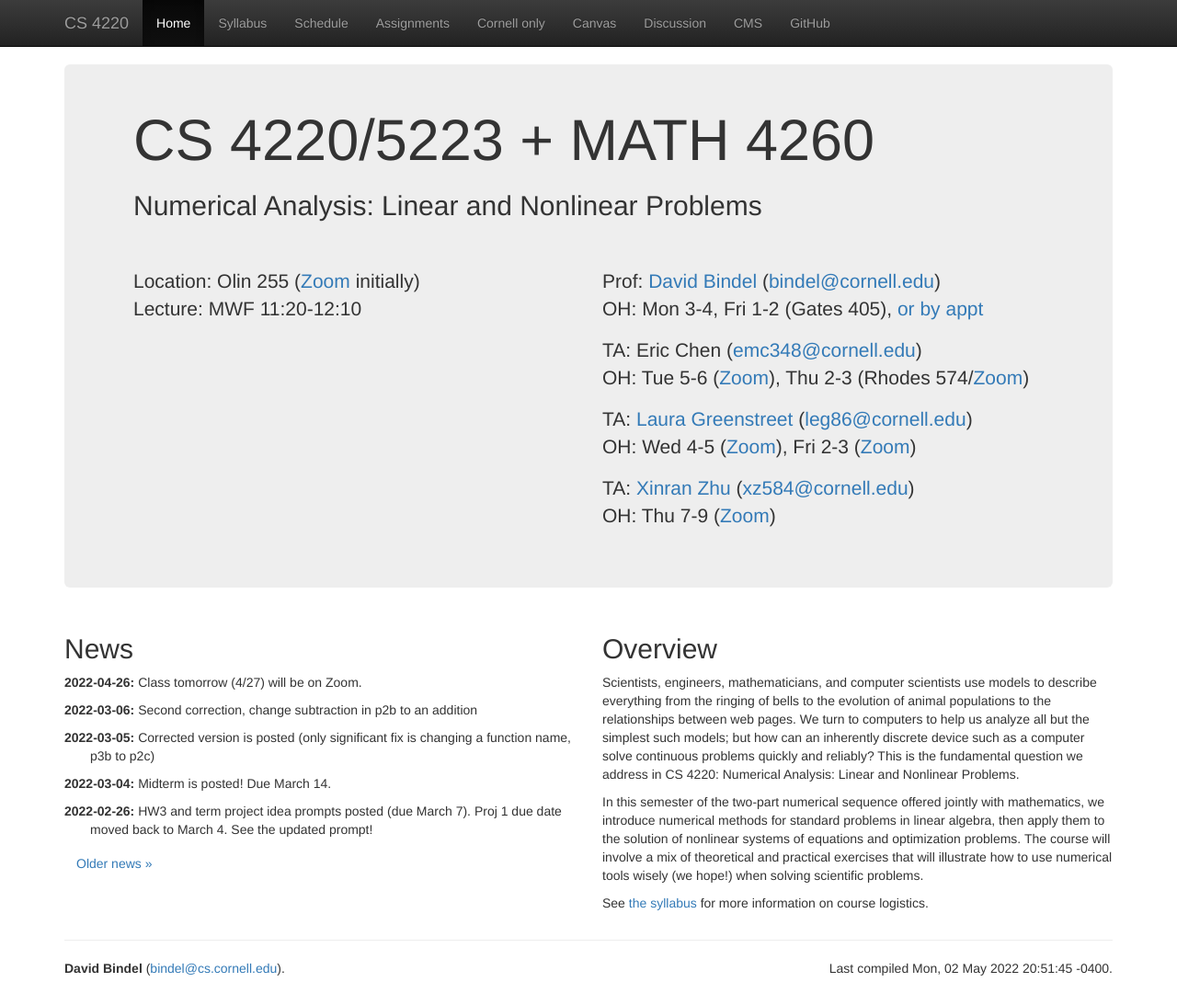
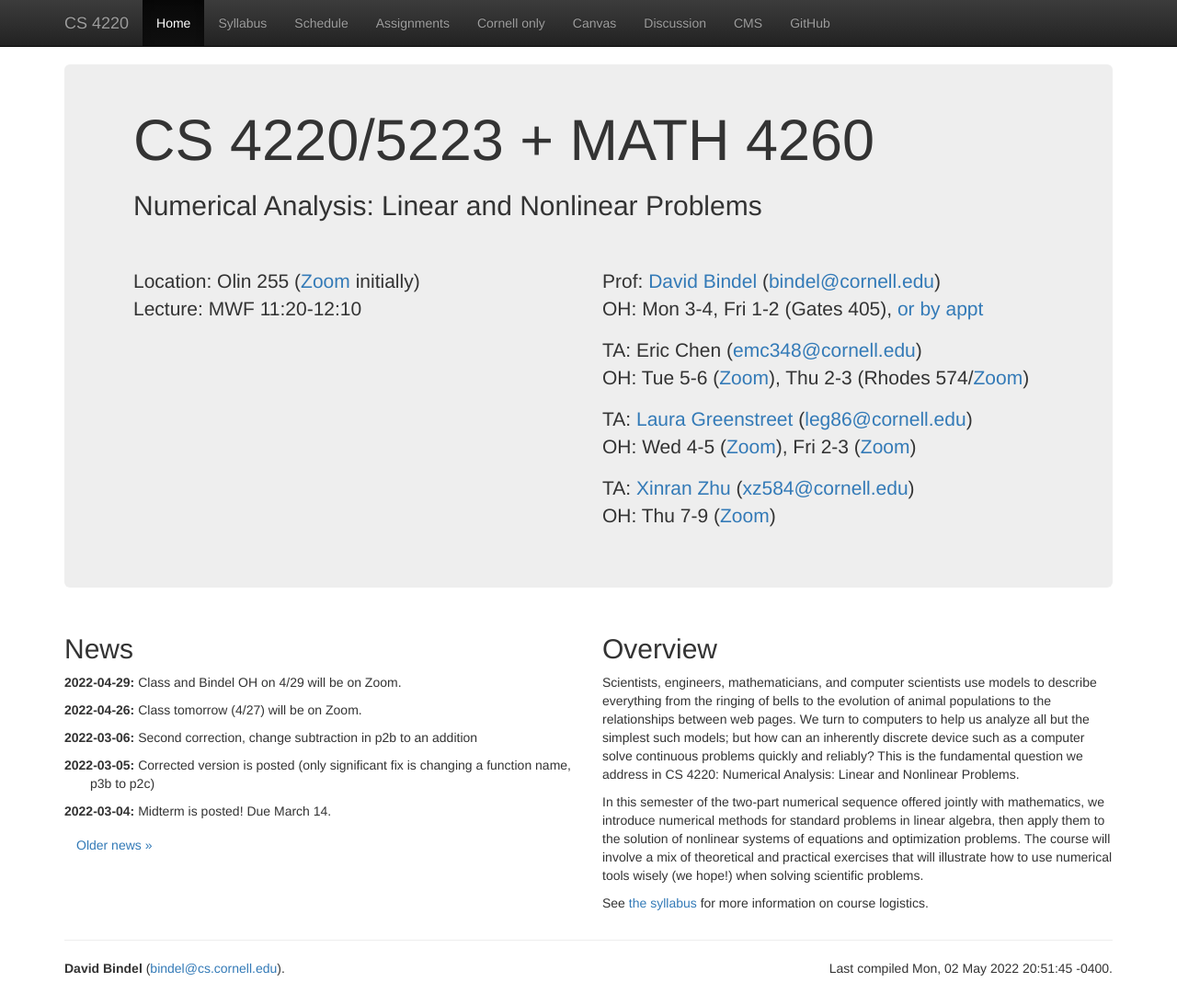
Before and after one commit to dbindel/cs4220-s22, a Jekyll site: the page built from web/index.html, in a window 1280 px wide and 1093 px high. Shown: the whole window at 92% size. Built offline with Jekyll 4.4.1, drawn with Linux system fonts in a browser that asks for light colours; nearby versions of some CDN libraries.

Commit message:
Add OH / class post.

```diff
--- a/web/_data/news.yml
+++ b/web/_data/news.yml
@@ -31,3 +31,6 @@
 -
   date: 2022-04-26
   text: Class tomorrow (4/27) will be on Zoom.
+-
+  date: 2022-04-29
+  text: Class and Bindel OH on 4/29 will be on Zoom.
```
